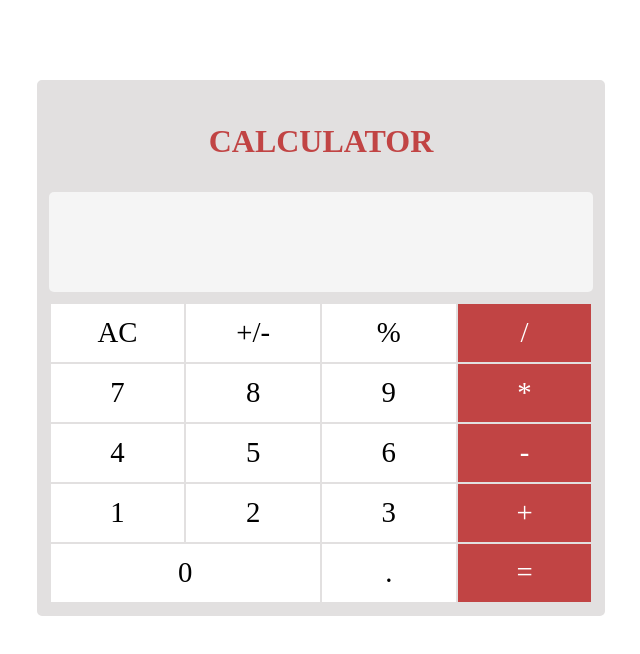
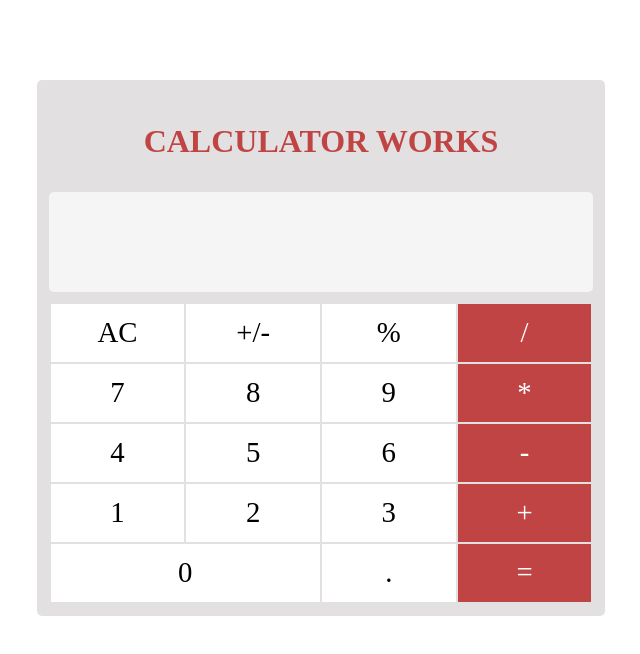
Before and after one commit to Himanshu-Dangwal/Calculator-Project, a plain HTML site: page index.html in a window 1280 px wide. Shown: the whole page, without its empty margins (319-959 px from the left). Drawn offline with Linux system fonts and the light colour scheme.

Commit message:
Update index.html

```diff
--- a/index.html
+++ b/index.html
@@ -1,13 +1,13 @@
 <!DOCTYPE html>
 <html>
 <head>
-    <title>Calculator is</title>
+    <title>Calculator</title>
     <link rel="stylesheet" href="style.css">
 </head>
 <body>
 
     <div id="calculator">
-        <h1>Calculator</h1>
+        <h1>Calculator works</h1>
         <div id="display-container">
             <p id="display"> </p>
         </div>
```
